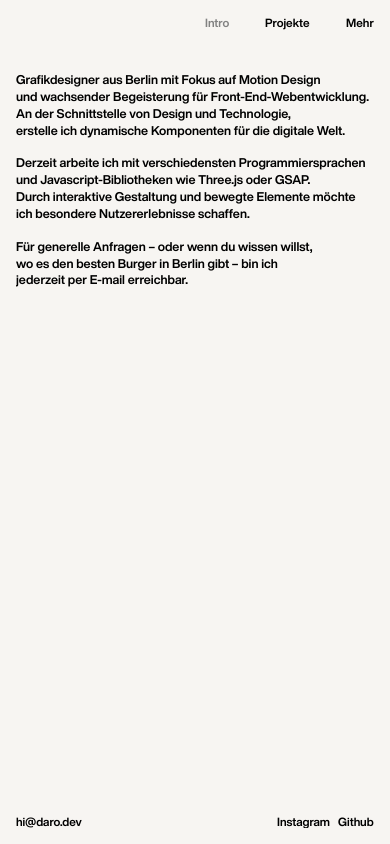
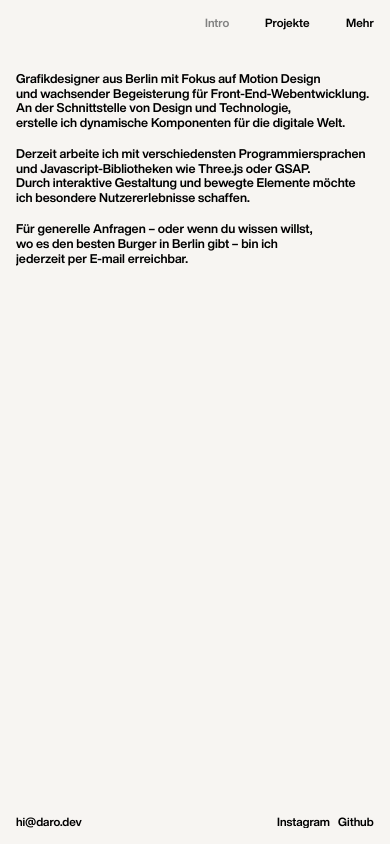
Before and after one commit to darko-img/portfolio_darek, a SvelteKit app: page / in a window 390 px wide. Built offline with nearby package versions, Linux system fonts and the light colour scheme.

Commit message:
start fix

```diff
--- a/src/routes/+page.svelte
+++ b/src/routes/+page.svelte
@@ -178,7 +178,6 @@ canvas {
 @media (max-width: 1024px) {
   h1, h2 {
   font-size: 2vw;
-  line-height: 1.2;
   font-style: normal;
   }
 }
@@ -190,7 +189,6 @@ canvas {
 
   h1, h2 {
   font-size: 3.2vw;
-  line-height: 1.35;
   font-style: normal;
   }
 }
```
